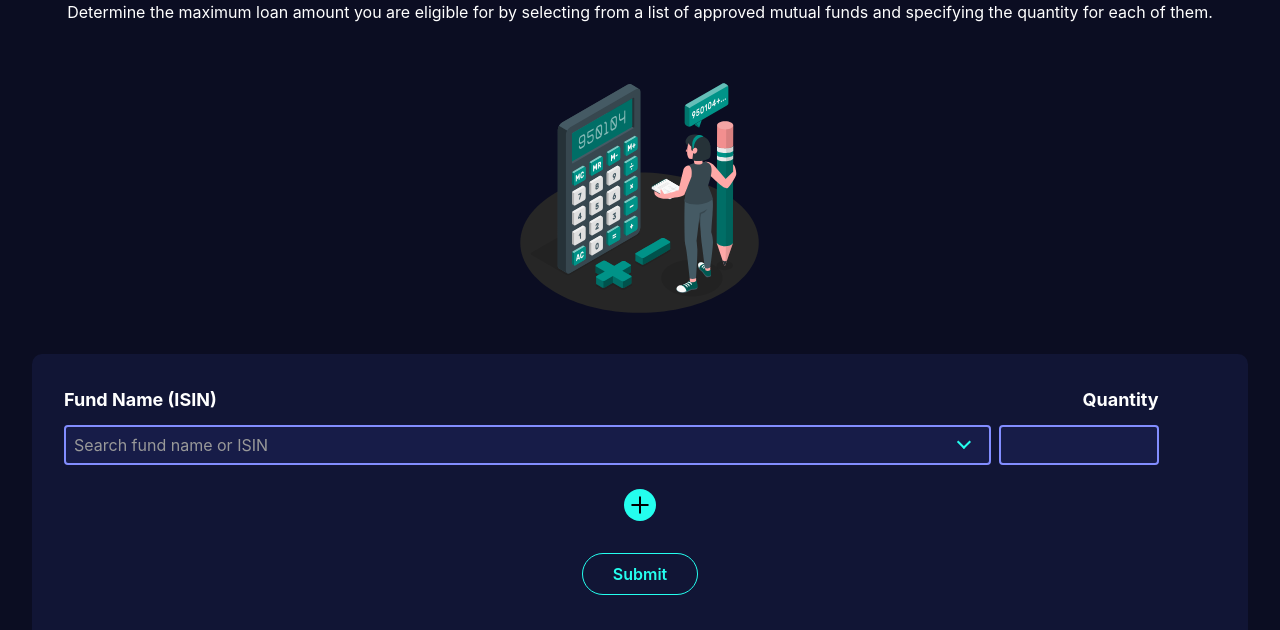
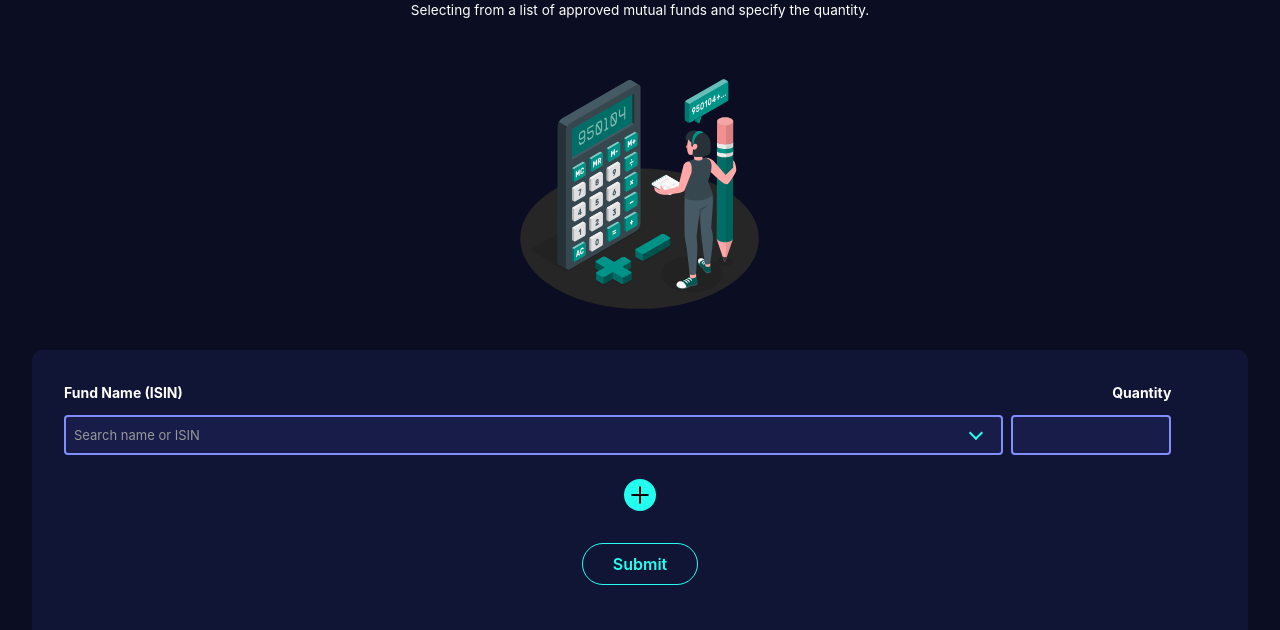
Before and after one commit to chirag-50Fin/loan-calculator, a plain HTML site: page index.html in a window 1280 px wide. Shown: the part 184-814 px from the top of the page. Drawn offline with nearby package versions, Linux system fonts and the light colour scheme.

Commit message:
UI improvements

```diff
--- a/index.html
+++ b/index.html
@@ -23,9 +23,7 @@
     </header>
     <h1 class="card-title">Check Loan Eligibility</h1>
     <p style="text-align: center; margin: 0 2rem">
-      Determine the maximum loan amount you are eligible for by selecting from a
-      list of approved mutual funds and specifying the quantity for each of
-      them.
+      Selecting from a list of approved mutual funds and specify the quantity.
     </p>
     <img src="loan.svg" class="loan-image" alt="loan" />
     <div class="table-container">
@@ -120,7 +118,7 @@
 
         selectElement
           .select2({
-            placeholder: "Search fund name or ISIN",
+            placeholder: "Search name or ISIN",
             dropdownAutoWidth: false,
             width: "100%",
           })
--- a/style.css
+++ b/style.css
@@ -7,6 +7,7 @@ body {
   justify-content: center;
   align-items: center;
   min-height: 100vh;
+  font-size: 0.85rem;
 }
 
 header {
@@ -98,6 +99,7 @@ input {
   border: 2px solid #8c8f9f;
   border-radius: 5px;
   color: #45fef1;
+  font-size: 14px !important;
 }
 
 input[type="number"]::-webkit-inner-spin-button,
@@ -146,6 +148,7 @@ input[type="number"] {
   border: 2px solid #828dff !important;
   height: 40px;
   max-width: 100%;
+  font-size: 13px;
 }
 
 .select2-selection:focus-visible {
@@ -162,13 +165,13 @@ input[type="number"] {
   white-space: nowrap;
 }
 
+.select2-results__option {
+  font-size: 12px;
+}
+
 .select2-container .select2-selection--single .select2-selection__rendered {
   display: inline-block !important;
   margin-top: 0.25rem;
-}
-
-.select2-container--default .select2-results > .select2-results__options {
-  overflow: hidden;
 }
 
 .select2-container--default .select2-results__option[aria-selected="true"] {
@@ -263,7 +266,7 @@ input[type="number"] {
 }
 
 .table th {
-  font-size: 18px;
+  font-size: 14px;
   padding: 0 !important;
 }
 
```
